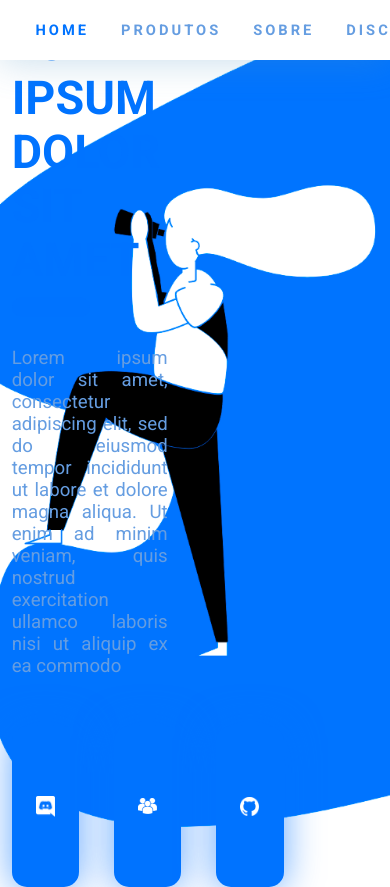
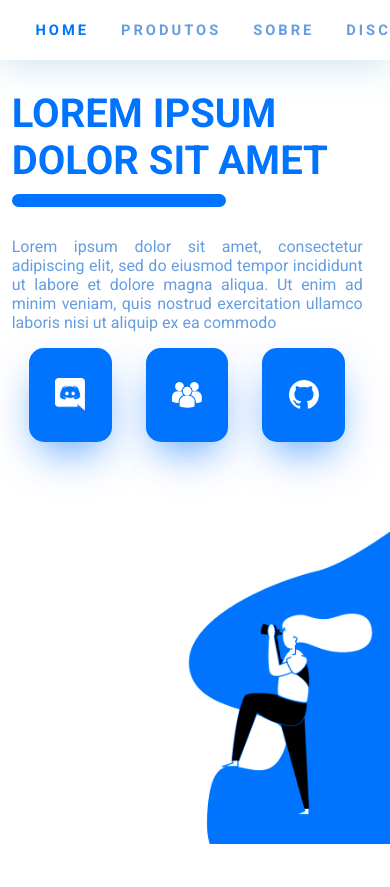
Before and after one commit to coddei/coddei-site, a React (Create React App) app: page / in a window 390 px wide. After the commit the page ends 844 px from the top, so only its background shows below. Built offline with nearby package versions, Linux system fonts and the light colour scheme.

Commit message:
added background to extra small devices

```diff
--- a/src/index.css
+++ b/src/index.css
@@ -13,6 +13,10 @@
 body {
   margin: 0;
   font-family: "Roboto", sans-serif;
+}
+
+button{
+  outline: 0;
 }
 
 .dark {
--- a/src/views/home/home.css
+++ b/src/views/home/home.css
@@ -58,7 +58,7 @@
     justify-content: center;
     width: 100px;
     height: 100px;
-    box-shadow: 0px 2px 37px rgba(0, 115, 255, 0.61);
+    box-shadow: 0px 18px 44px -12px rgba(0, 115, 255, 0.74);
     transition: 0.3s;
 }
 
@@ -111,3 +111,48 @@
             right/cover;
     }
 }
+
+@media only screen and (max-width: 550px) and (orientation: portrait) {
+    #home-content {
+        background: url("../../assets/images/background-home-xs.png")
+        right/cover;
+    }
+    .text-left-home {
+        margin-bottom: 0px;
+    }
+    .title-home {
+        font-size: 30pt;
+        width: 100%;
+        margin-top: 90px;
+    }
+
+    .secondary-text-home {
+        width: 100%;
+        font-size: 12pt
+    }
+
+    .shell-left {
+        justify-content: start;
+        width: 90vw;
+        height: 100vh;
+    }
+    .buttons-left-home > a{
+        width: 11vw;
+        height: 4vh;
+        margin: 0px 17px;
+    }
+    .divider {
+        width: 55vw;
+        height: 13px;
+    }
+}
+
+@media only screen and (max-height: 640px) and (orientation: portrait) {
+    .secondary-text-home {
+        font-size: 11pt;
+    }
+    .title-home {
+        font-size: 25pt;
+        margin-top: 80px;
+    }
+}
```
Also changed, not shown: src/assets/images/background-home-xs.png (added).
